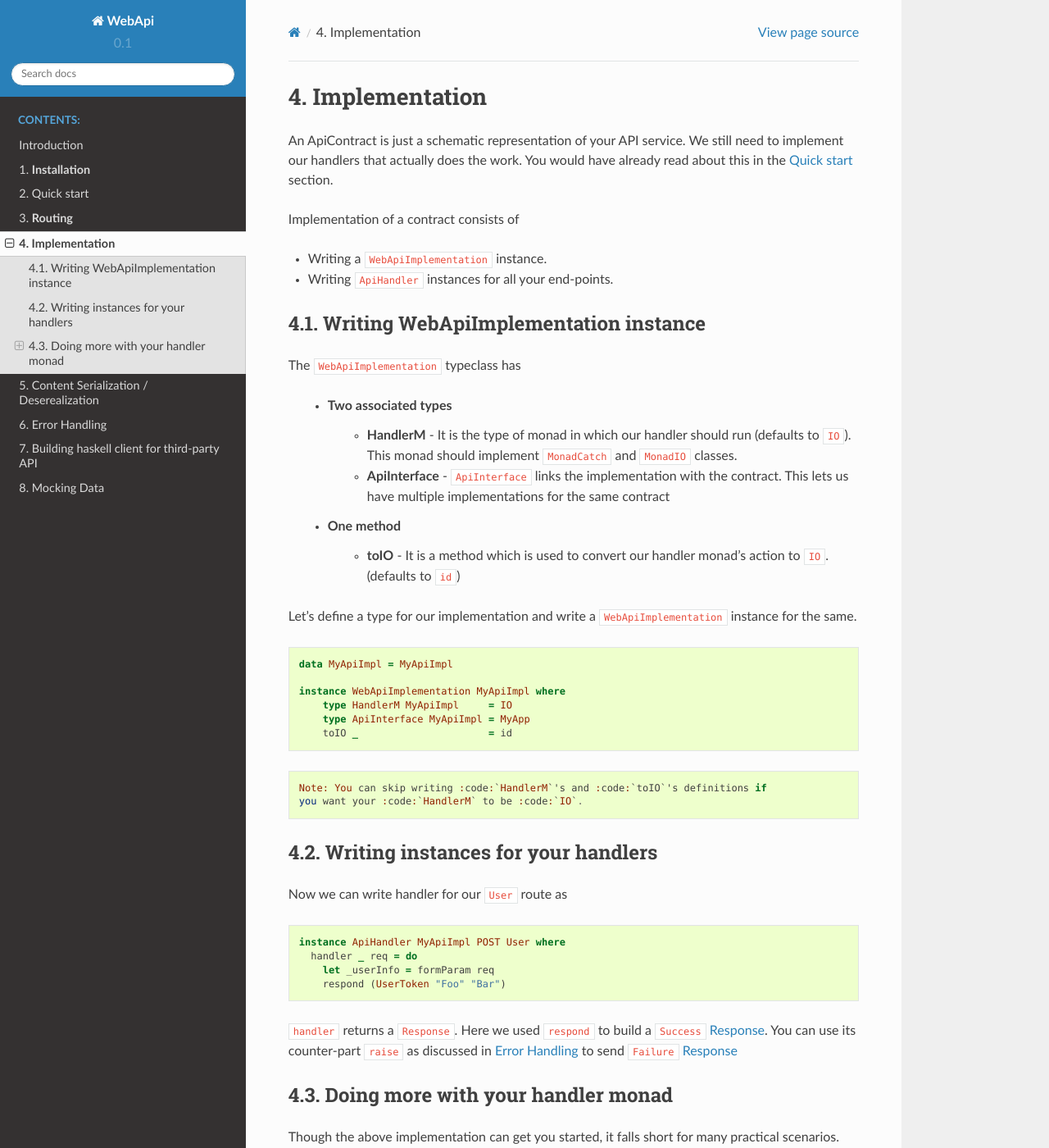
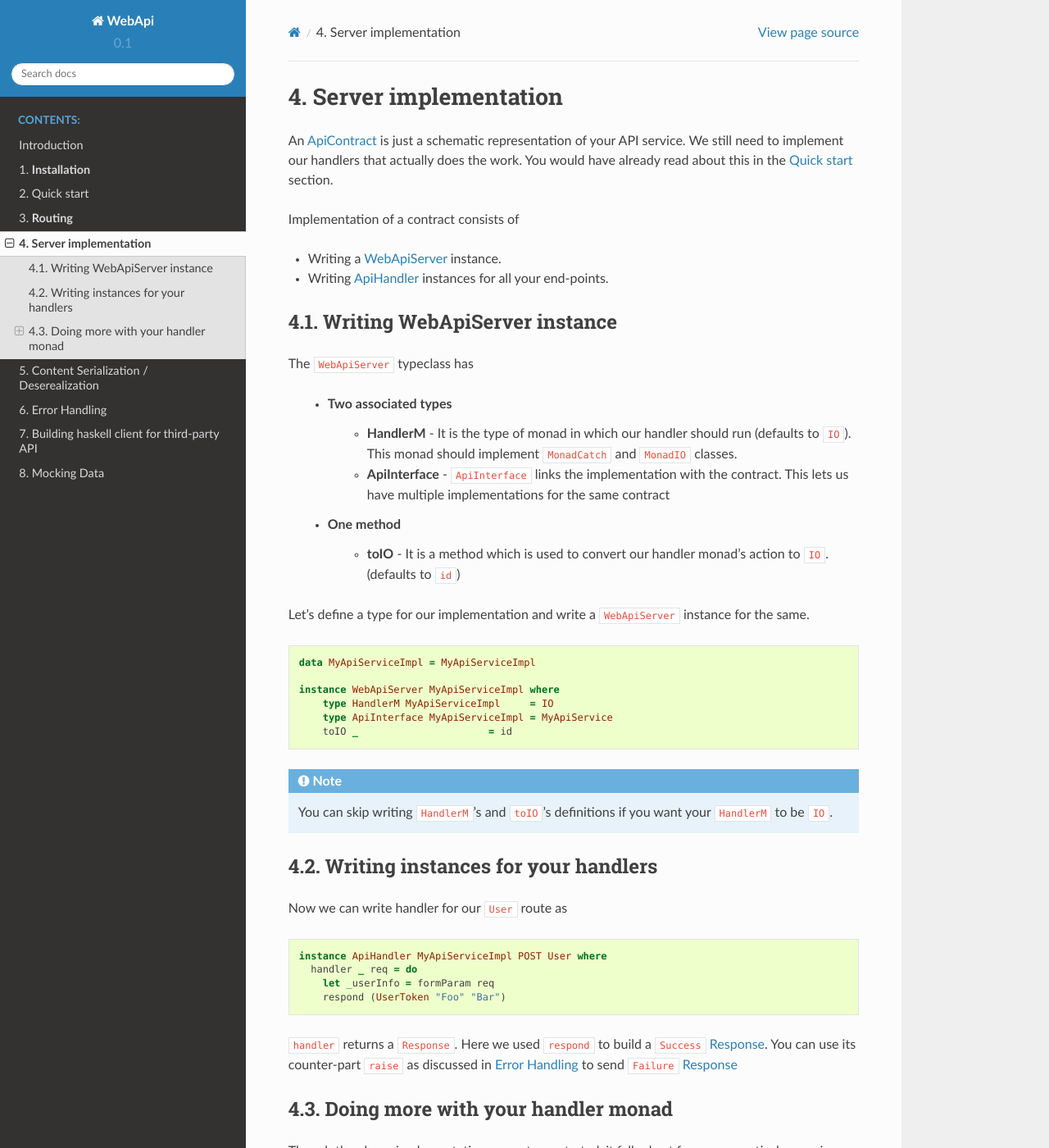
Before and after one commit to byteally/webapi, a Sphinx documentation site: the page built from docs/implementation.rst, in a window 1280 px wide and 1400 px high. Shown: the whole window at 82% size. Built offline with Sphinx 7.4.7 and the Read the Docs theme 2.0.0, drawn with Linux system fonts in a browser that asks for light colours; some of the changed text lies outside the part shown.

Commit message:
Updated docs for 0.3

```diff
--- a/docs/haskell-client.rst
+++ b/docs/haskell-client.rst
@@ -79,7 +79,7 @@ There is still one piece missing though. Serialization/ de-serialization of requ
 
 ::
 
-  instance ToParam TimeParams 'QueryParam
+  instance ToParam 'QueryParam TimeParams
   instance FromJSON Times
   instance FromJSON TimeEstimate where
       parseJSON = genericParseJSON defaultOptions { fieldLabelModifier = drop 2 }
--- a/docs/implementation.rst
+++ b/docs/implementation.rst
@@ -1,17 +1,17 @@
 
-Implementation
+Server implementation
 ==============
 
-An ApiContract is just a schematic representation of your API service. We still need to implement our handlers that actually does the work. You would have already read about this in the :doc:`start` section.
+An :wahackage:`ApiContract <WebApi-Contract.html#t:ApiContract>` is just a schematic representation of your API service. We still need to implement our handlers that actually does the work. You would have already read about this in the :doc:`start` section.
 
 Implementation of a contract consists of
 
-* Writing a :code:`WebApiImplementation` instance.
-* Writing :code:`ApiHandler` instances for all your end-points.
+* Writing a :wahackage:`WebApiServer <WebApi-Server.html>` instance.
+* Writing :wahackage:`ApiHandler <WebApi-Server.html#t:ApiHandler>` instances for all your end-points.
 
-Writing WebApiImplementation instance
+Writing WebApiServer instance
 -------------------------------------
-The :code:`WebApiImplementation` typeclass has
+The :code:`WebApiServer` typeclass has
 
   - Two associated types
       - **HandlerM** - It is the type of monad in which our handler should run (defaults to :code:`IO`).
@@ -24,20 +24,20 @@ The :code:`WebApiImplementation` typeclass has
       - **toIO** - It is a method which is used to convert our handler monad's action to :code:`IO`.
         (defaults to :code:`id`)
 
-Let's define a type for our implementation and write a :code:`WebApiImplementation` instance for the same.
+Let's define a type for our implementation and write a :code:`WebApiServer` instance for the same.
 
 ::
 
-    data MyApiImpl = MyApiImpl
+    data MyApiServiceImpl = MyApiServiceImpl
 
-    instance WebApiImplementation MyApiImpl where
-        type HandlerM MyApiImpl     = IO
-        type ApiInterface MyApiImpl = MyApp
+    instance WebApiServer MyApiServiceImpl where
+        type HandlerM MyApiServiceImpl     = IO
+        type ApiInterface MyApiServiceImpl = MyApiService
         toIO _                      = id
 
-::
 
-    Note: You can skip writing :code:`HandlerM`'s and :code:`toIO`'s definitions if
+
+.. note:: You can skip writing :code:`HandlerM`'s and :code:`toIO`'s definitions if
     you want your :code:`HandlerM` to be :code:`IO`.
 
 Writing instances for your handlers
@@ -45,7 +45,7 @@ Writing instances for your handlers
 
 Now we can write handler for our :code:`User` route as ::
 
-  instance ApiHandler MyApiImpl POST User where
+  instance ApiHandler MyApiServiceImpl POST User where
     handler _ req = do
       let _userInfo = formParam req
       respond (UserToken "Foo" "Bar")
@@ -66,13 +66,13 @@ Adding a config Reader
 
 Most of the times our app would need some kind of initial setting which could
 come from a config file or some environment variables. To accomodate for that, we
-can change :code:`MyApiImpl` to ::
+can change :code:`MyApiServiceImpl` to ::
 
     data AppSettings = AppSettings
 
-    data MyApiImpl = MyApiImpl AppSettings
+    data MyApiServiceImpl = MyApiServiceImpl AppSettings
 
-Just adding :code:`AppSettings` to our :code:`MyApiImpl` is useless unless our
+Just adding :code:`AppSettings` to our :code:`MyApiServiceImpl` is useless unless our
 monad gives a way to access those settings. So we need a monad in which we can
 read these settings, anytime we require. A :code:`ReaderT` transformer would fit
 perfectly for this scenario.
@@ -92,22 +92,22 @@ instances. Thats why you see them in the :code:`deriving` clause.
 
 There is still one more piece left, before we can use this. We need to define
 :code:`toIO` function to convert :code:`MyApiMonad`'s actions to :code:`IO`.
-We can use `runReaderT` to pass the initial :code:`Reader`'s environment settings
+We can use `runReaderT <https://hackage.haskell.org/package/mtl-2.2.1/docs/Control-Monad-Reader.html#t:ReaderT>`_ to pass the initial :code:`Reader`'s environment settings
 and execute the computation in the underlying monad(IO in this case). ::
 
-    toIO (MyApiImpl settings) (MyApiMonad r) = runReaderT r settings
+    toIO (MyApiServiceImpl settings) (MyApiMonad r) = runReaderT r settings
 
-So the :code:`WebApiImplementation` instance for our modified :code:`MyApiImpl`
+So the :code:`WebApiServer` instance for our modified :code:`MyApiServiceImpl`
 would look like: ::
 
-    instance WebApiImplementation MyApiImpl where
-        type HandlerM MyApiImpl = MyApiMonad
-        type ApiInterface MyApiImpl = MyApp
-        toIO (MyApiImpl settings) (MyApiMonad r) = runReaderT r settings
+    instance WebApiServer MyApiServiceImpl where
+        type HandlerM MyApiServiceImpl = MyApiMonad
+        type ApiInterface MyApiServiceImpl = MyAppService
+        toIO (MyApiServiceImpl settings) (MyApiMonad r) = runReaderT r settings
 
 A sample :code:`ApiHandler` for this would be something like: ::
 
-    instance ApiHandler MyApiImpl POST User where
+    instance ApiHandler MyApiServiceImpl POST User where
         handler _ req = do
             settings <- ask
             -- do something with settings
@@ -124,7 +124,7 @@ We use :code:`LoggingT` transformer to achieve that. ::
     newtype MyApiMonad a = MyApiMonad (LoggingT (ReaderT AppSettings IO) a)
         deriving (Monad, MonadIO, MonadCatch, MonadLogger)
 
-    instance WebApiImplementation MyApiImpl where
-        type HandlerM MyApiImpl = MyApiMonad
-        type ApiInterface MyApiImpl = MyApp
-        toIO (MyApiImpl settings) (MyApiMonad r) = runReaderT (runStdoutLoggingT r) settings
+    instance WebApiServer MyApiServiceImpl where
+        type HandlerM MyApiServiceImpl = MyApiMonad
+        type ApiInterface MyApiServiceImpl = MyAppService
+        toIO (MyApiServiceImpl settings) (MyApiMonad r) = runReaderT (runStdoutLoggingT r) settings
```
Also changed, not shown: docs/content-serialization.rst (+19 -14 lines), docs/start.rst (+15 -16 lines), docs/index.rst (line endings or trailing spaces).
